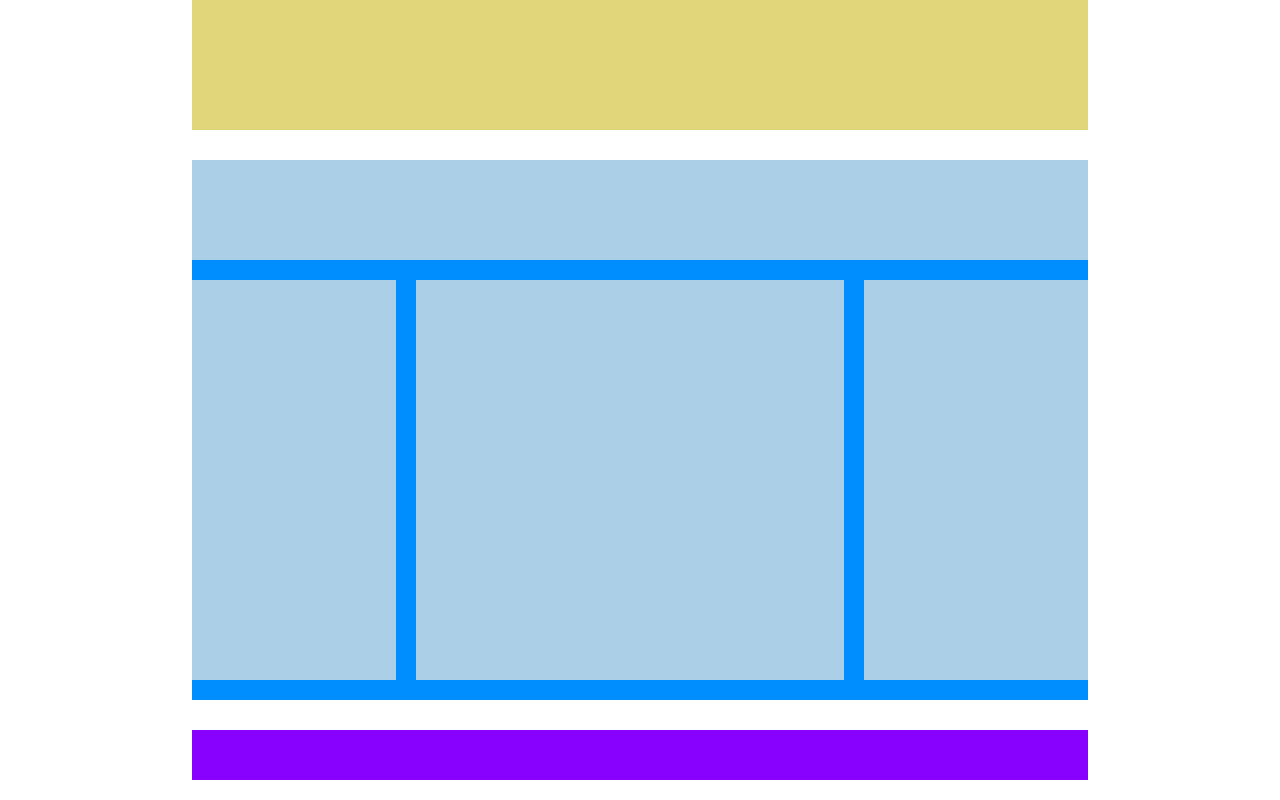
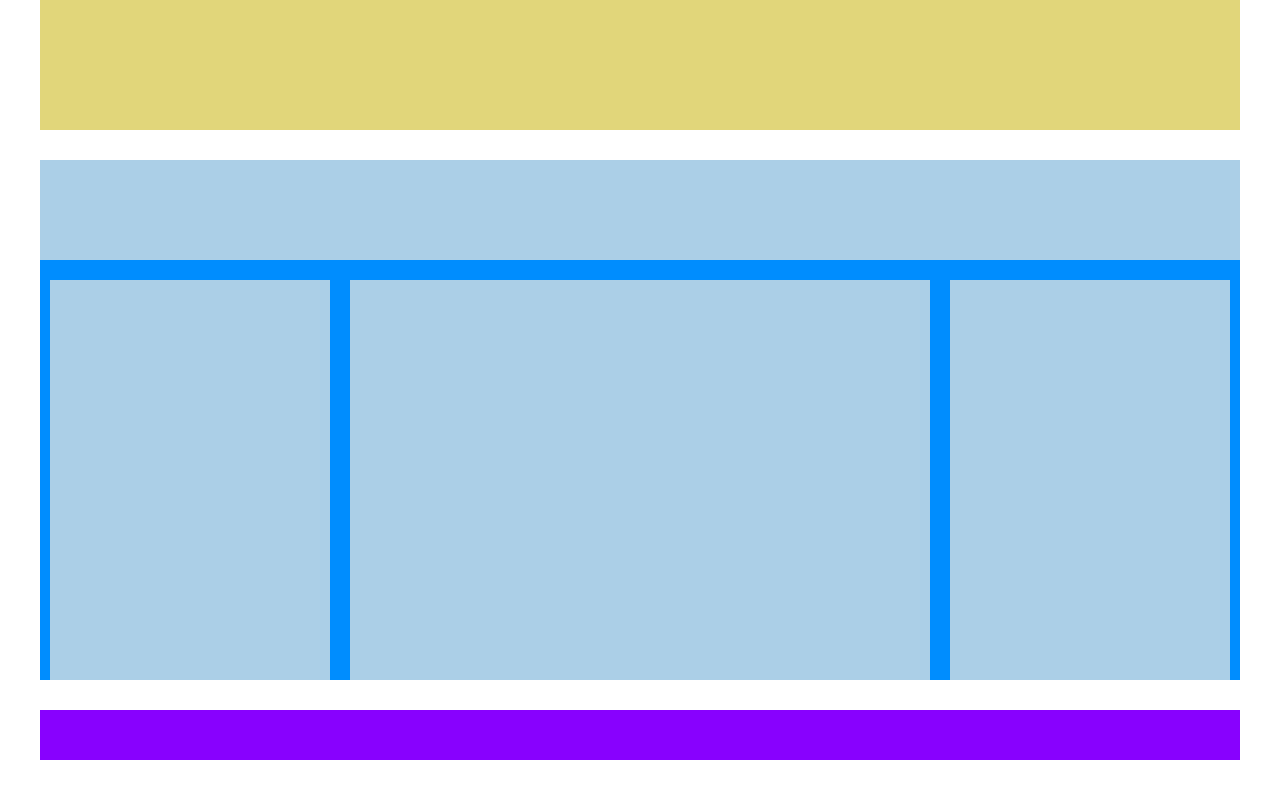
Before and after one commit to Bruno-Guerrisi/htmlcss-struttura-wp, a plain HTML site: page index.html in a window 1280 px wide. Shown: the part 370-1170 px from the top of the page. Drawn offline with Linux system fonts and the light colour scheme.

Commit message:
revision

```diff
--- a/css/style.css
+++ b/css/style.css
@@ -6,10 +6,14 @@
 }
 
 .main-container{
-    width: 70%;
+    max-width: 1200px;
     margin: 20px auto;
 }
 
+.px-10{
+    padding-left: 10px;
+    padding-right: 10px;
+}
 .mg-1{
     margin-bottom: 30px;
 }
@@ -33,31 +37,22 @@
 
 .header-body{
     background-color: #abcfe7;
+    margin-bottom: 20px;
     height: 100px;/* to be deleted */
 }
 
 /* info-image-section */
 .info-image-section > *{
     float: left;
-}
-.container-body::after{
-    content: '';
-    display: table;
-    clear: both;
-}
-
-.padd-1{
-    padding: 20px 20px 20px 0;
-}
-.sidebar-1{
     width: 25%;
 }
 .main-content{
     width: 50%;
 }
-.sidebar-2{
-    width: 25%;
-    padding-right: 0;
+.clearfix::after{
+    content: '';
+    display: table;
+    clear: both;
 }
 
 .contenuto-info{
@@ -68,5 +63,5 @@
 /* FOOTER */
 footer{
     background-color: #8801fe;
-    height: 50px;
+    height: 50px; /* to be deleted */
 }
--- a/index.html
+++ b/index.html
@@ -12,7 +12,7 @@
 
     <div class="main-container">
         <!-- LOGO AND NAVIGATION -->
-        <header class="container-header mg-1">
+        <header class="container-header mg-1 px-10">
 
         </header>
 
@@ -20,28 +20,28 @@
         <main class="mg-1">
 
             <!-- INTRO SECTION -->
-            <section class="intro-section mg-1">
+            <section class="intro-section mg-1 px-10">
 
             </section>
 
             <!-- BODY SECTION -->
-            <section class="container-body">
+            <section class="container-body clearfix">
 
-                <div class="header-body">
+                <div class="header-body px-10">
 
                 </div>
 
                 <div class="info-image-section">
 
-                    <aside class="sidebar-1 padd-1">
+                    <aside class="sidebar-1 px-10">
                         <div class="contenuto-info"></div>
                     </aside>
 
-                    <div class="main-content padd-1">
+                    <div class="main-content px-10">
                         <div class="contenuto-info"></div>
                     </div>
 
-                    <aside class="sidebar-2 padd-1">
+                    <aside class="sidebar-2 px-10">
                         <div class="contenuto-info"></div>
                     </aside>
                     <!-- after -->
@@ -50,7 +50,7 @@
         </main>
 
         <!-- FOOTER - LINK AND USEFUL INFO -->
-        <footer>
+        <footer class="px-10">
 
         </footer>
     </div>
```
